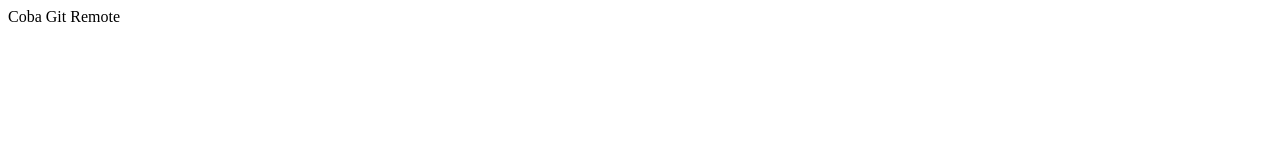
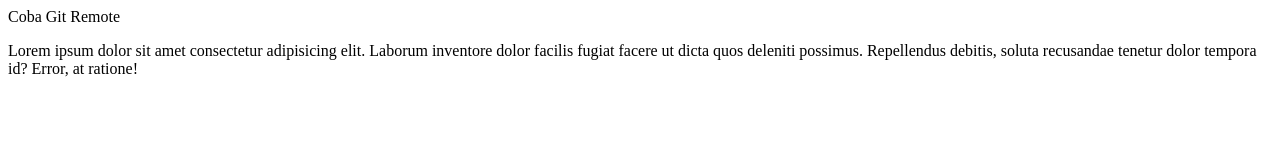
Before and after one commit to natanael-cahya/git-test, a plain HTML site: page index.html in a window 1280 px wide. Drawn offline with Linux system fonts and the light colour scheme.

Commit message:
Merubah file index

```diff
--- a/index.html
+++ b/index.html
@@ -8,5 +8,6 @@
 </head>
 <body>
     Coba Git Remote
+    <p>Lorem ipsum dolor sit amet consectetur adipisicing elit. Laborum inventore dolor facilis fugiat facere ut dicta quos deleniti possimus. Repellendus debitis, soluta recusandae tenetur dolor tempora id? Error, at ratione!</p>
 </body>
 </html>
```
